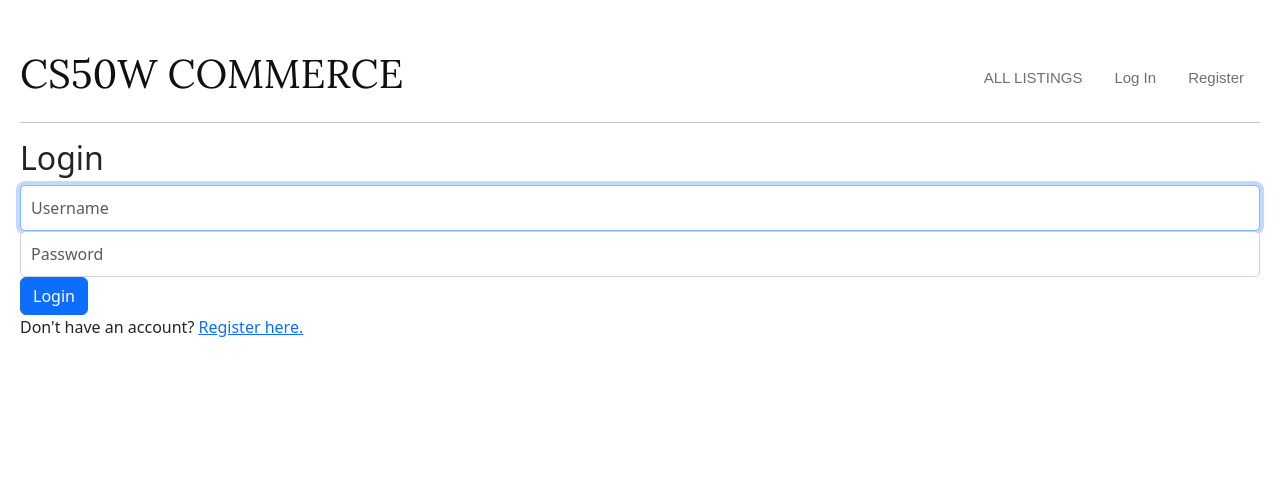
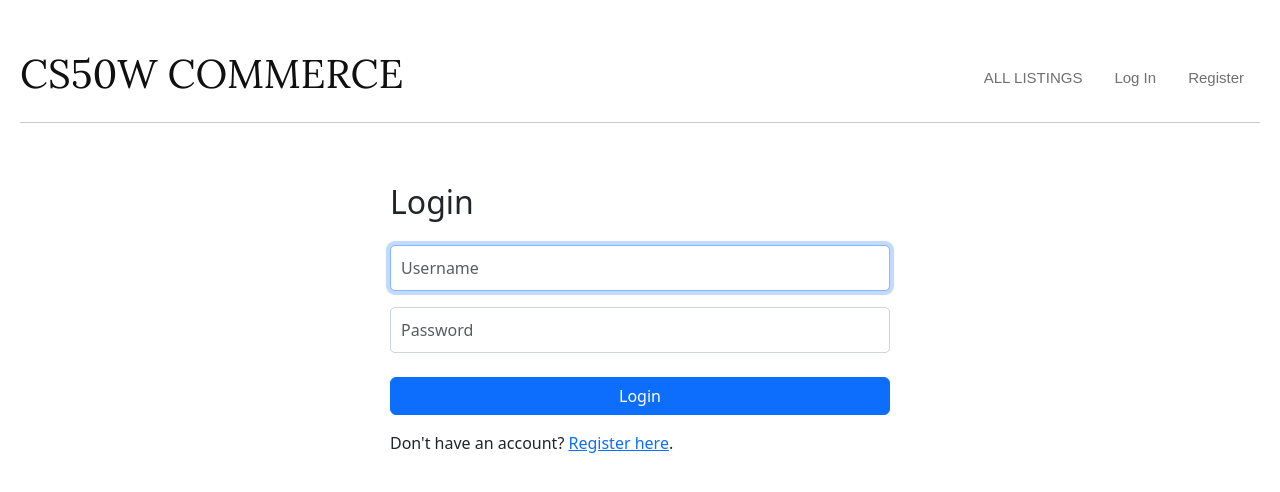
Before and after one commit to sam-aum/Commerce-Project-2, a Django app: page /login in a window 1280 px wide. Shown: the top 492 px of the page. Run offline with Django 3.2, Linux system fonts and the light colour scheme; some web fonts are replaced.

Commit message:
login css changed

```diff
--- a/auctions/static/auctions/styles.css
+++ b/auctions/static/auctions/styles.css
@@ -326,3 +326,23 @@ h1,h4{
     color: #495057; /* Dark text color */
     margin-top: 10px;
 }
+
+
+
+/* Login and Register */
+.auth-container {
+    max-width: 500px;
+    margin: 60px auto;
+}
+
+.auth-container h2 {
+    margin-bottom: 25px;
+}
+
+.auth-container .form-control {
+    margin-bottom: 15px;
+}
+
+.auth-container button {
+    margin-top: 10px;
+}
--- a/auctions/templates/auctions/login.html
+++ b/auctions/templates/auctions/login.html
@@ -2,23 +2,33 @@
 
 {% block body %}
 
-    <h2>Login</h2>
+<div class="auth-container">
+
+    <h2 class="mb-4">Login</h2>
 
     {% if message %}
-        <div>{{ message }}</div>
+        <div class="alert alert-danger mb-3">{{ message }}</div>
     {% endif %}
 
     <form action="{% url 'login' %}" method="post">
         {% csrf_token %}
-        <div class="form-group">
+
+        <div class="form-group mb-3">
             <input autofocus class="form-control" type="text" name="username" placeholder="Username">
         </div>
-        <div class="form-group">
+
+        <div class="form-group mb-3">
             <input class="form-control" type="password" name="password" placeholder="Password">
         </div>
-        <input class="btn btn-primary" type="submit" value="Login">
+
+        <input class="btn btn-primary w-100 mt-2" type="submit" value="Login">
     </form>
 
-    Don't have an account? <a href="{% url 'register' %}">Register here.</a>
+    <p class="mt-3">
+        Don't have an account?
+        <a href="{% url 'register' %}">Register here</a>.
+    </p>
+
+</div>
 
 {% endblock %}
```
